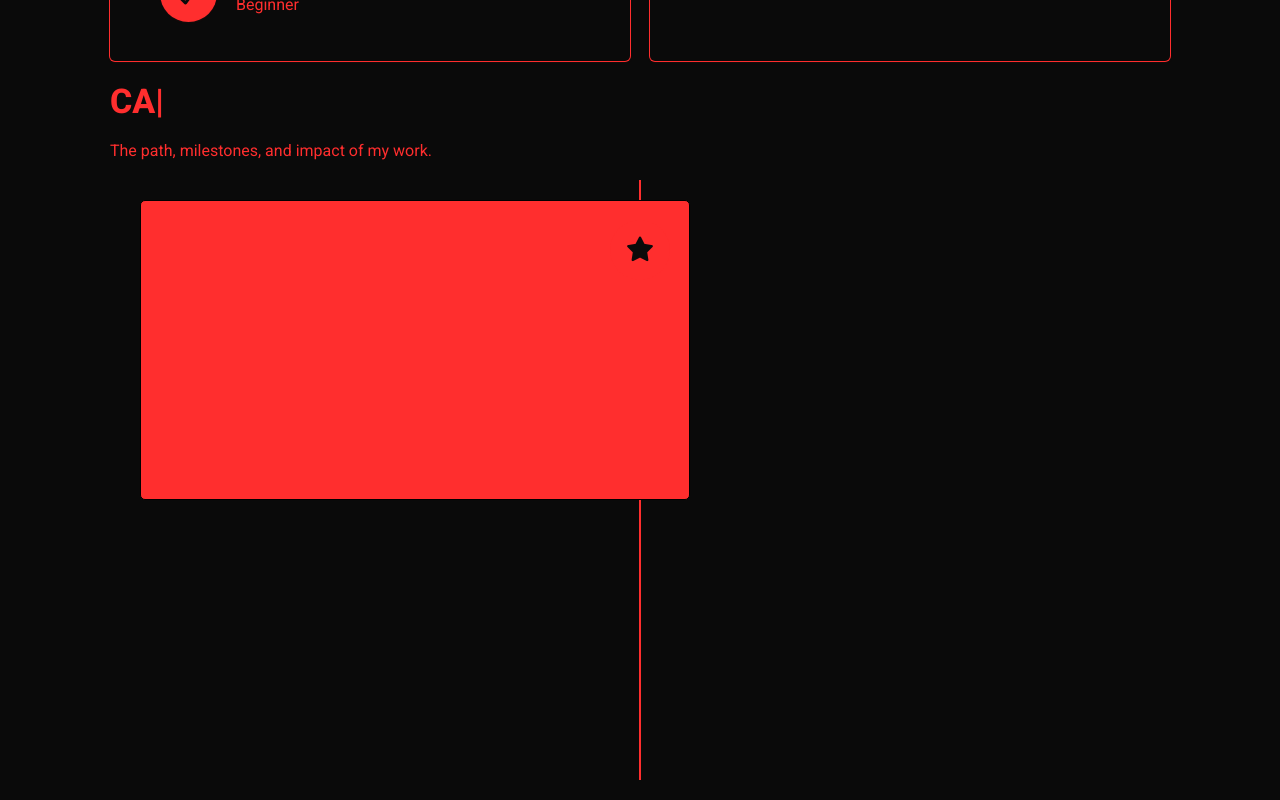
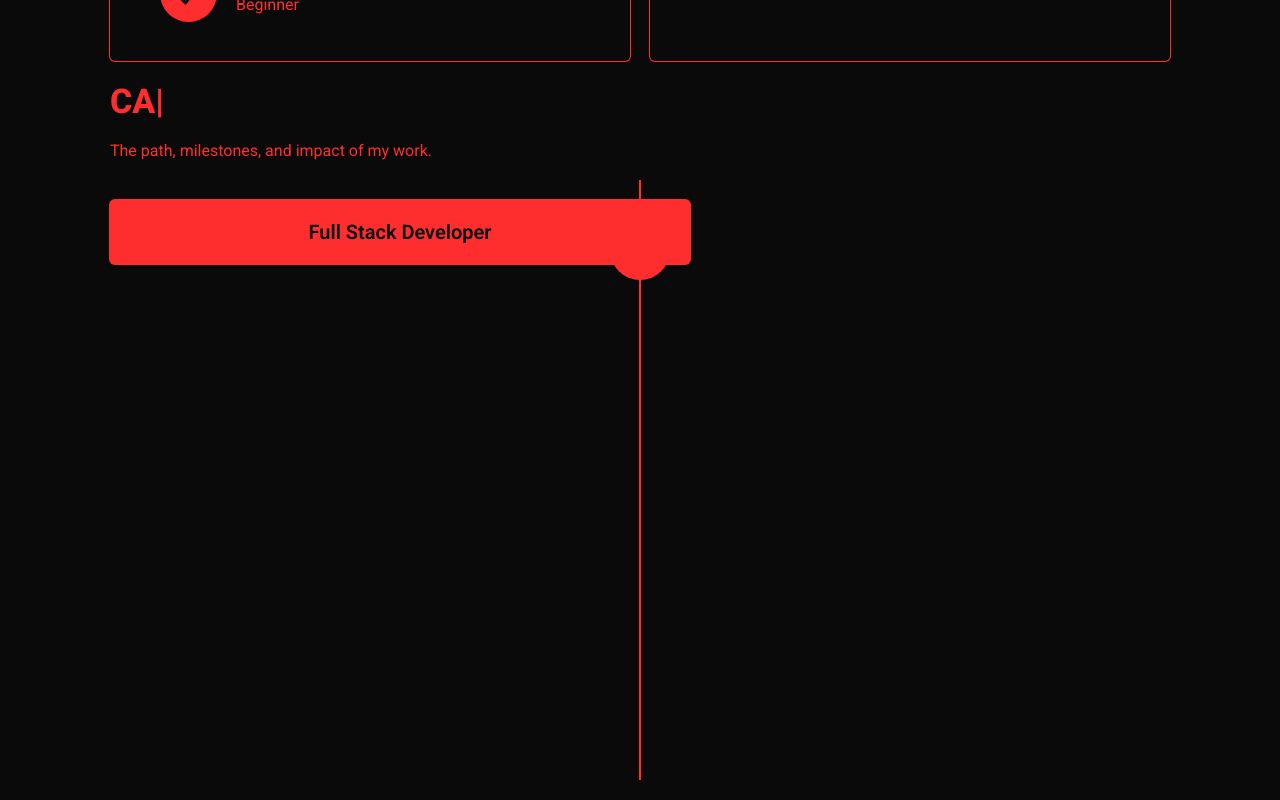
Before and after one commit to Blessen25/Portfolio_BVM, a React (Vite) app in the folder frontend/portfolio/: page / in a window 1280 px wide. Shown: the part 1630-2430 px from the top of the page. Built offline with nearby package versions, Linux system fonts and the light colour scheme.

Commit message:
Commited Changes

```diff
--- a/frontend/portfolio/src/components/experience_comp/experience.css
+++ b/frontend/portfolio/src/components/experience_comp/experience.css
@@ -40,12 +40,16 @@
 
 .firstexperiencediv {
 
-    width: 550px;
-    height: 300px;
-    background-color: #FF2E2E;
-    border: 1px solid black;
+    width: 580px;
     border-radius: 5px;
     position: absolute;
-    left: 30px;
+    left: 0px;
     top: 20px;
+    padding: 20px;
+    display: flex;
+    flex-direction: column;
+    align-items: center;
+    gap: 20px;
+    z-index: 1;
+    transition: all .7s;
 }
--- a/frontend/portfolio/src/components/experience_comp/experience.tsx
+++ b/frontend/portfolio/src/components/experience_comp/experience.tsx
@@ -17,8 +17,8 @@ const Experience_Comp:React.FC<HeaderProps> = ({darkMode, setDarkMode}) => {
                     <div className={`timeline_star ${darkMode ? 'darkmoderound' : 'lightmoderound'}`}>
                         <i className={`fa-solid fa-star iconfont`}></i>
                     </div>
-                    <div className="firstexperiencediv">
-
+                    <div className={`firstexperiencediv ${darkMode ? 'darkmodeaboutcard darkmoderound' : 'lightmodeaboutcard lightmoderound'}`}>
+                        <h1 className='h1smalltext'>Full Stack Developer</h1>
                     </div>
                 </div>
             </div>
```
